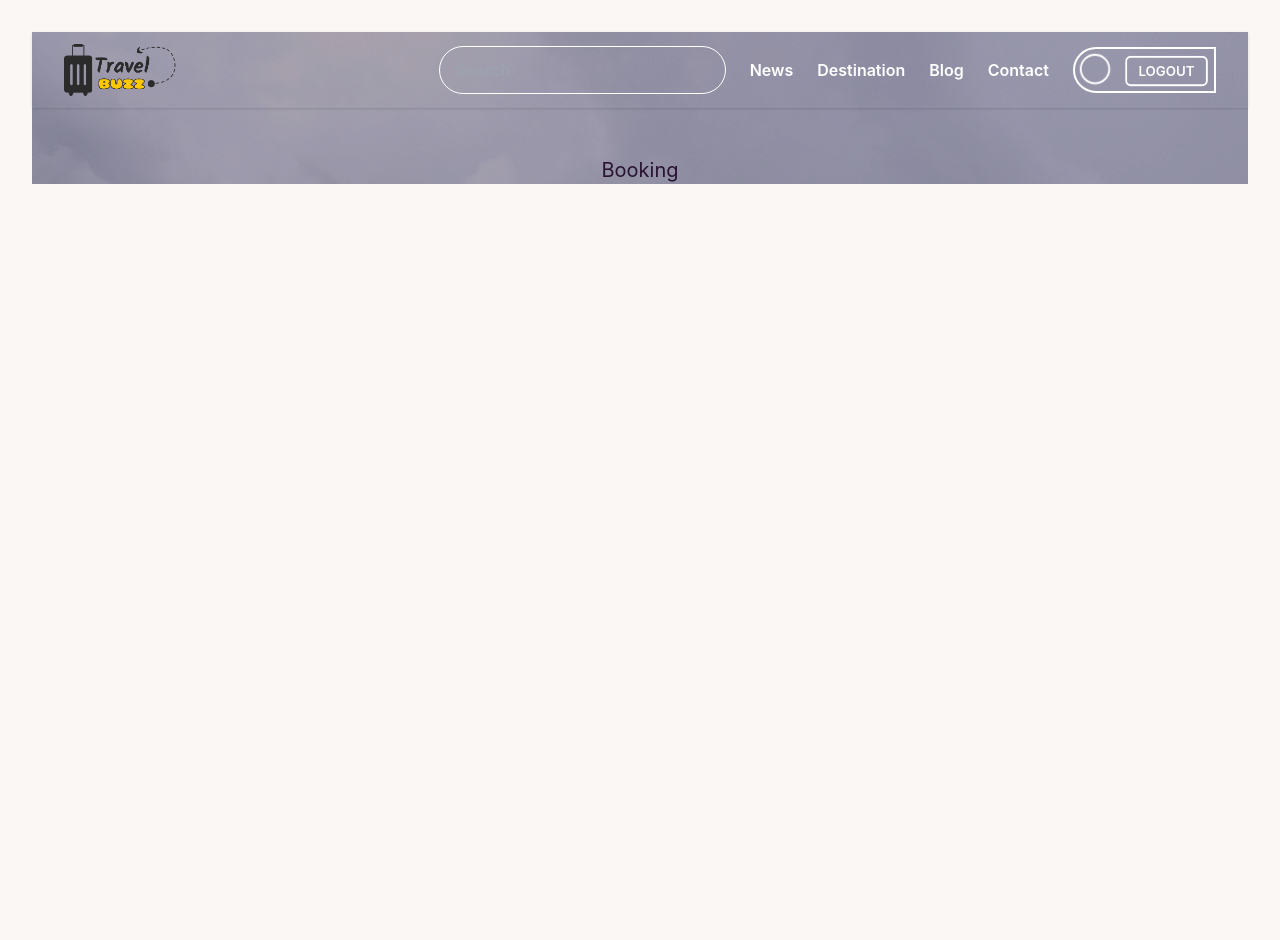
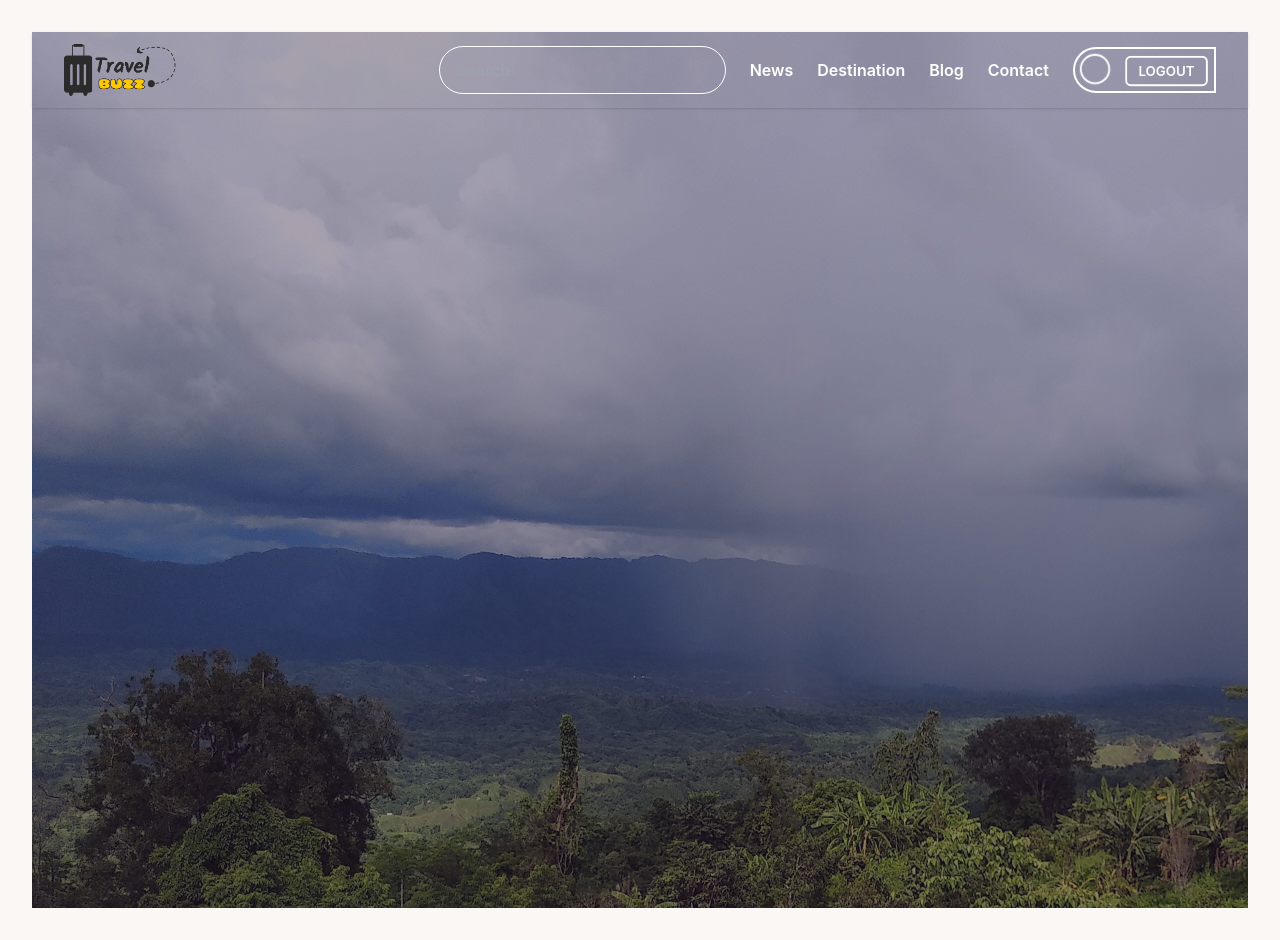
Before and after one commit to nurealammiaji/travel-buzz-client, a React (Vite) app: page /booking in a window 1280 px wide. Before the commit the page ends 800 px from the top, so only its background shows below. Built offline with nearby package versions, Linux system fonts and the light colour scheme; no server answers; sample sign-in values are in the browser's storage; some icons are missing.

Commit message:
style modified

```diff
--- a/src/components/Booking/Booking.jsx
+++ b/src/components/Booking/Booking.jsx
@@ -3,8 +3,9 @@
 const Booking = () => {
     return (
         <div>
-            <br /><br />
-            <h3 className='text-xl'>Booking</h3>
+            <div className="min-h-screen hero">
+
+            </div>
         </div>
     );
 };
--- a/src/components/Destination/Destination.jsx
+++ b/src/components/Destination/Destination.jsx
@@ -1,11 +1,9 @@
+
 
 const Destination = () => {
     return (
         <div>
-            <br /><br />
-            <h3 className="text-xl">Destination</h3>
             <div className="min-h-screen hero">
-
             </div>
         </div>
     );
--- a/src/components/DestinationDetails/DestinationDetails.jsx
+++ b/src/components/DestinationDetails/DestinationDetails.jsx
@@ -31,7 +31,7 @@ const DestinationDetails = () => {
                                 <label className="label">
                                     <span className="label-text">Destination</span>
                                 </label>
-                                <input type="text" placeholder="Type Destination" className="input input-bordered" />
+                                <input type="text" placeholder={title} className="input input-bordered" />
                             </div>
                             <div className='grid grid-cols-2 gap-2'>
                                 <div className="form-control">
```
